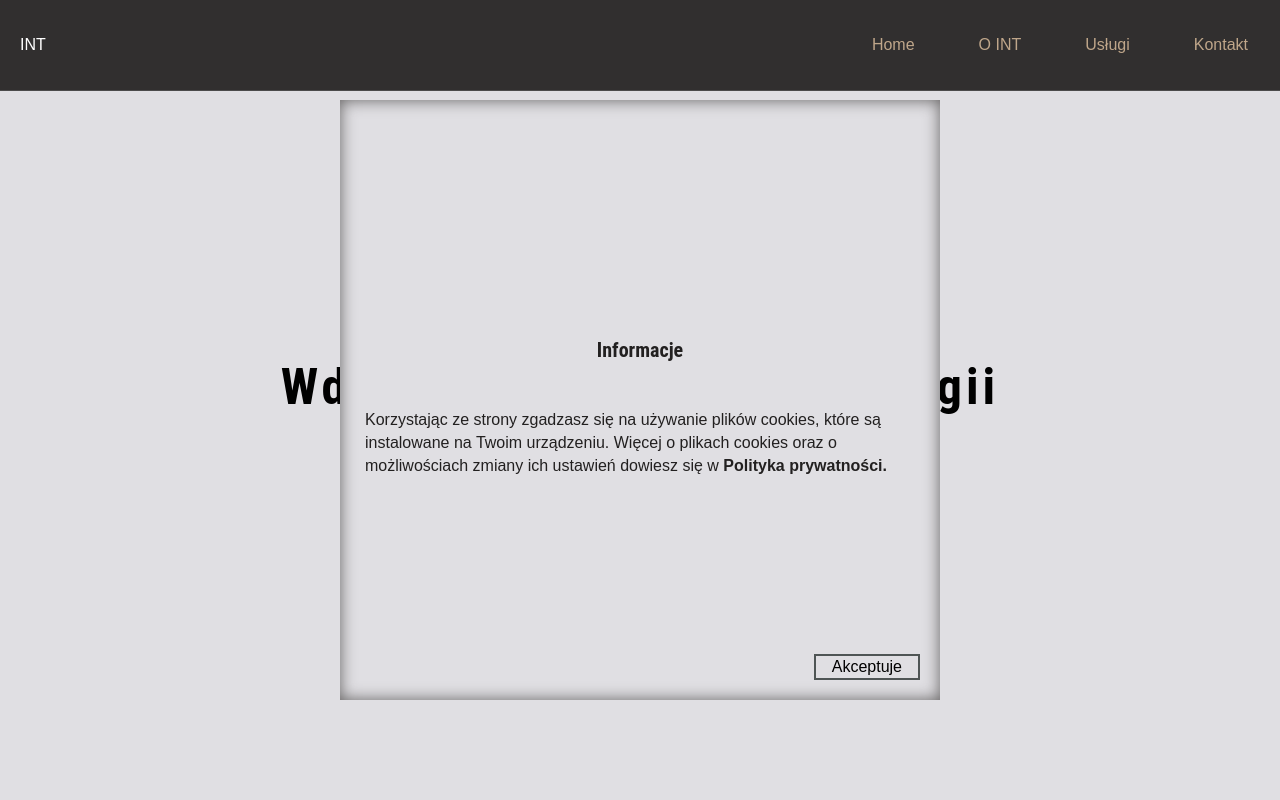
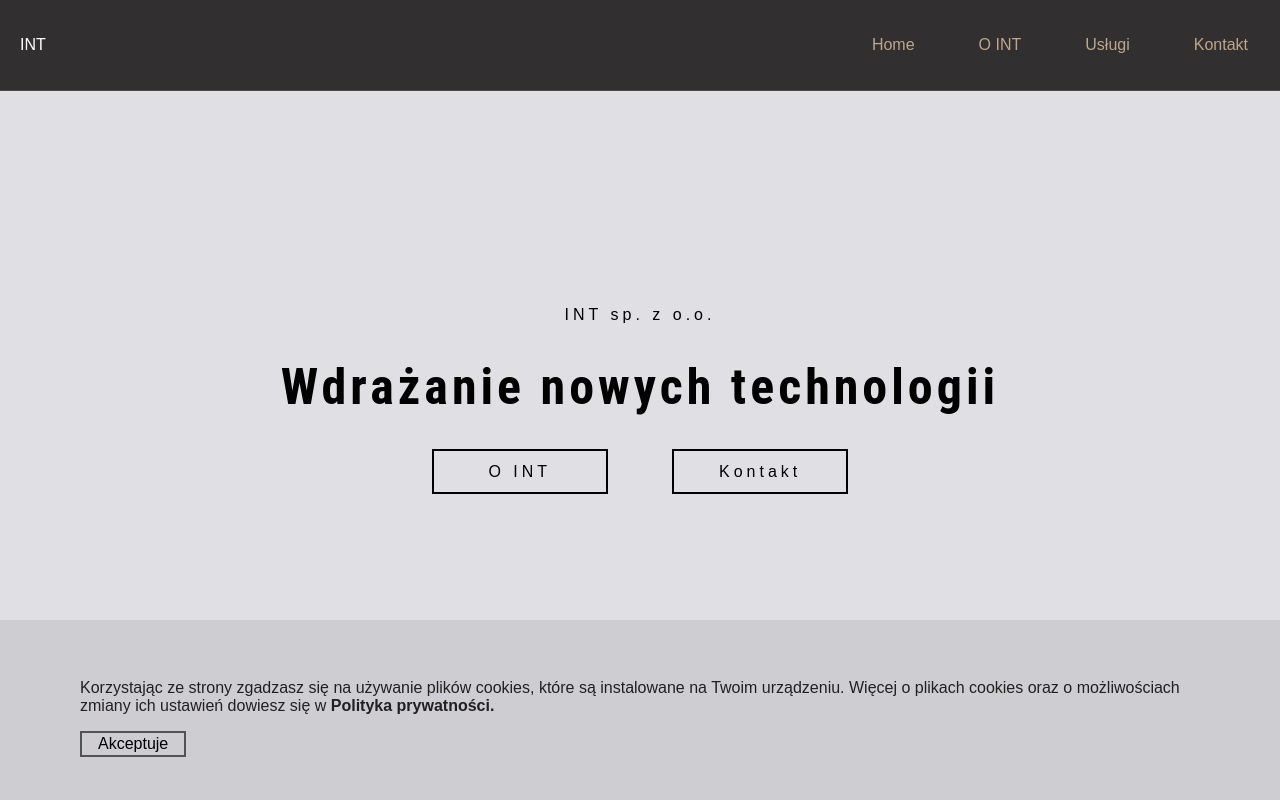
Before and after one commit to infinite223/It, a React (Create React App) app: page / in a window 1280 px wide. Shown: the top 800 px of the page. Built offline with nearby package versions, Linux system fonts and the light colour scheme.

Commit message:
some changes

```diff
--- a/src/Components/Windos/Window.scss
+++ b/src/Components/Windos/Window.scss
@@ -223,3 +223,43 @@ input{
       cursor: pointer;
     }
 }
+
+.apply{
+  padding: 1rem;
+  visibility: hidden;
+  height: 0px;
+
+  background-color: rgb(200, 200, 200);
+
+  text {
+    width: 70%;
+
+    text-align: center;
+  }
+
+  input[type=button], input[type=submit], input[type=reset] {
+    padding: .2rem .5rem;
+    width: 70px;
+    margin: 10px;
+
+    border: 2px solid rgb(79, 85, 85);
+    background-color: transparent;
+
+    color: black;
+    text-align: center;
+
+    transition: all 0.4s ease;
+
+    &:hover{
+      background-color:  rgb(79, 85, 85);
+
+      color: white;
+
+      cursor: pointer;
+    }
+  }
+}
+.show{
+  visibility:visible;
+  height: max-content;
+}
--- /dev/null
+++ b/src/Components/Windos/WindowInfo.scss
@@ -0,0 +1,58 @@
+.window-Info {
+    display: flex;
+    position: fixed;
+    margin: 0px;
+
+    z-index: 9;
+    flex-direction: column;
+    justify-content: center;
+    align-items: center;
+
+    width: 100vw;
+    height: 180px;
+    bottom: 0px;
+    right: 0px;
+
+    background-color: rgba(204,203,207,.9);
+   // box-shadow:inset 0 0 1em rgb(97, 95, 95);
+   //box-shadow: 0 0 1em rgb(97, 95, 95);
+    color: rgb(34, 32, 32);
+
+
+    .window__content{
+        padding: 0 5rem;
+        position: relative;
+
+        .button-accept{
+            height: fit-content;
+            width: min-content;
+
+            padding: .14rem 1rem;
+
+            border: 2px solid rgb(79, 85, 85);
+
+            color: black;
+            text-align: center;
+
+            transition: all 0.4s ease;
+
+            &:hover{
+              background-color:  rgb(79, 85, 85);
+
+              color: white;
+
+              cursor: pointer;
+            }
+        }
+
+
+    @media screen and (max-width:850px){
+       padding: 3rem 1rem;
+     }
+    }
+
+
+    @media screen and (max-width:850px){
+        height: max-content;
+     }
+}
--- a/src/Components/Windos/WindowInfo.tsx
+++ b/src/Components/Windos/WindowInfo.tsx
@@ -1,22 +1,22 @@
 import React from 'react'
-import "./Window.scss"
+import "./WindowInfo.scss"
 import { motion } from 'framer-motion';
 import Cookies from 'js-cookie'
 export const WindowInfo = ({setToggleWindowPp, setToggleWindowInfo, accept, setAccept}) => {
   console.log(accept)
   return (
-    <motion.div className='window flex'
+    <motion.div className='window-Info '
       initial={{opacity:0}}
       animate={{opacity:1}}
     >
         {accept&&<div className='button-exit' onClick={()=>setToggleWindowInfo(false)}>Exit</div>}
-        <h1>Informacje</h1>
         <div className='window__content'>
           <p>Korzystając ze strony zgadzasz się na używanie plików cookies, które są instalowane na Twoim urządzeniu.
             Więcej o plikach cookies oraz o możliwościach zmiany ich ustawień dowiesz się w
             <text onClick={()=>setToggleWindowPp(true)}><b> Polityka prywatności.</b></text></p>
+            {!accept&&<div className='button-accept' onClick={()=>(setAccept(true),setToggleWindowInfo(false), Cookies.set("user","accept"))}>Akceptuje</div>}
         </div>
-          {!accept&&<div className='button-accept' onClick={()=>(setAccept(true),setToggleWindowInfo(false), Cookies.set("user","accept"))}>Akceptuje</div>}
+
     </motion.div>
   )
 }
--- a/src/Components/Windos/WindowKarier.tsx
+++ b/src/Components/Windos/WindowKarier.tsx
@@ -4,7 +4,8 @@ import "./Window.scss"
 import { motion } from 'framer-motion';
 
 export const WindowKarier = ({setToggleWindowKarier}) => {
-    const [scrolled,setScrolled]=React.useState(false);
+    const [ scrolled, setScrolled ]=React.useState(false);
+    const [ showApply, setShowApply ] = useState("apply flex");
     const handleScroll=() => {
       const offset=window.scrollY;
       if(offset > 200 ){
@@ -206,7 +207,14 @@ export const WindowKarier = ({setToggleWindowKarier}) => {
                     onChange={handleChange}
                     type="file"/>
             </form>*/}
-                <button type='submit' className='button-apply'>Aplikuj</button>
+
+                <div className='button-apply' onClick={()=>setShowApply("apply show flex")}>Aplikuj</div>
+                <div className={showApply}>
+                  <text>Czy na pewno chcesz wysłać zgłoszenie?</text>
+                  <input className='button flex' onClick={()=>setShowApply("apply flex")} type="button"  value="Nie"/>
+                  <input className='button flex' onClick={()=>(setShowApply("apply flex"))} type="submit" value="Tak" />
+
+                </div>
             </form>
         </div>
     </motion.div>
```
